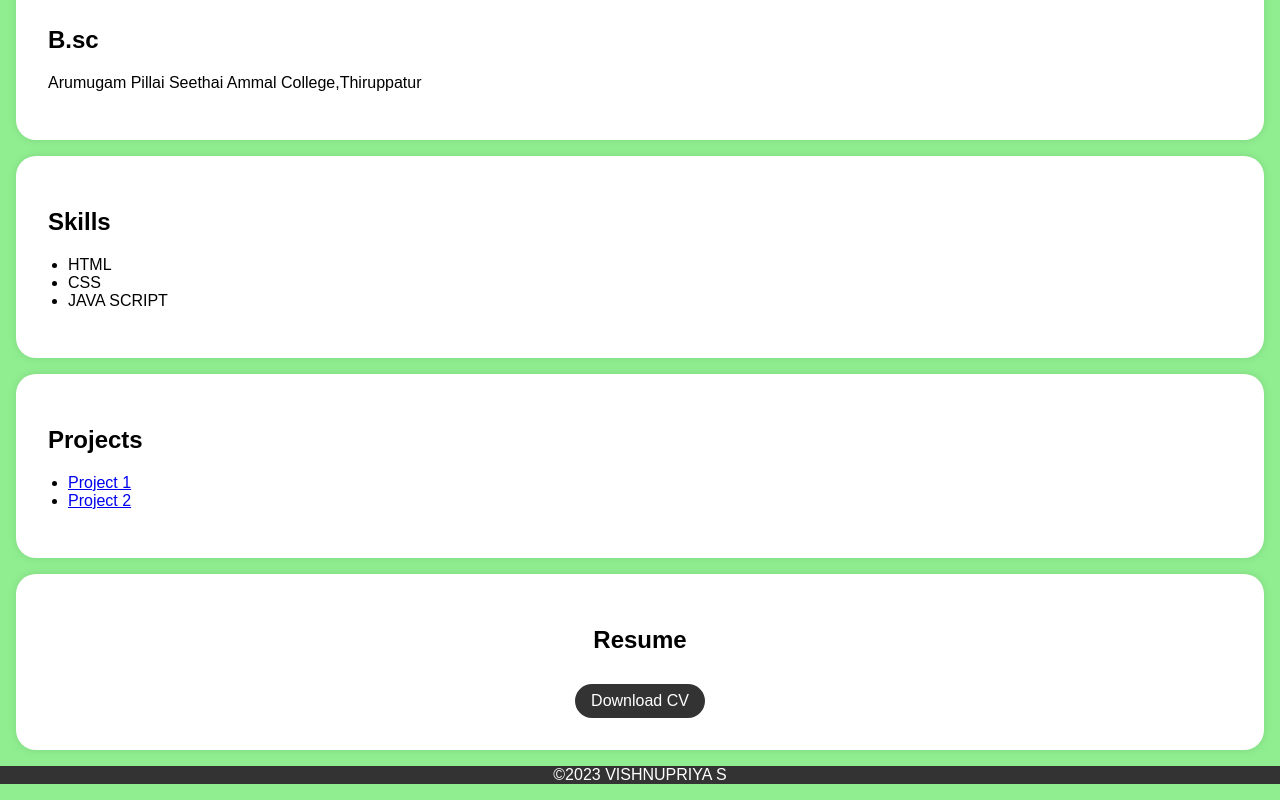
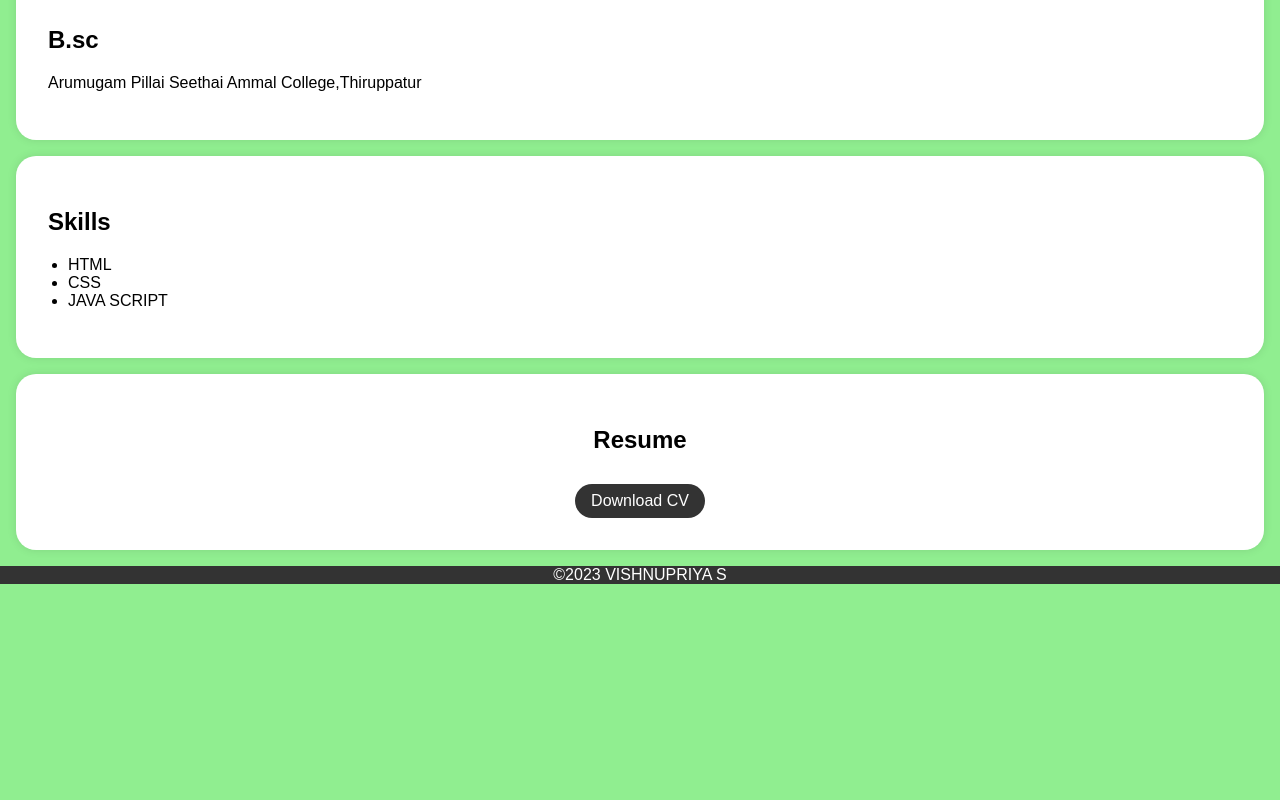
Before and after one commit to vishnupriyasubbaiya/Digital-Portfolio, a plain HTML site: page index.html in a window 1280 px wide. Shown: the part 454-1254 px from the top of the page. After the commit the page ends 1054 px from the top, so only its background shows below. Drawn offline with Linux system fonts and the light colour scheme.

Commit message:
Update index.html

```diff
--- a/index.html
+++ b/index.html
@@ -93,7 +93,7 @@
             <li><a href="#about">About</a></li>
             <li><a href="#education">Education</a></li>
             <li><a href="#skills">Skills</a></li>
-            <li><a href="#projects">Projects</a></li>
+
             <li><a href="#resume">Resume</a></li>
         </ul>
     </nav>
@@ -119,16 +119,7 @@
             </ul>
         </div>
     </section>
-    <section id="Projects">
-        <div class="section-content">
-            <h2>Projects</h2>
-            <ul>
-                <li><a href="#">Project 1</a></li>
-                <li><a href="#">Project 2</a></li>
-                <!----Add more project links here--->
-            </ul>
-        </div>
-    </section>
+
     <section id="resume">
         <center>
             <div class="section-content">
```
